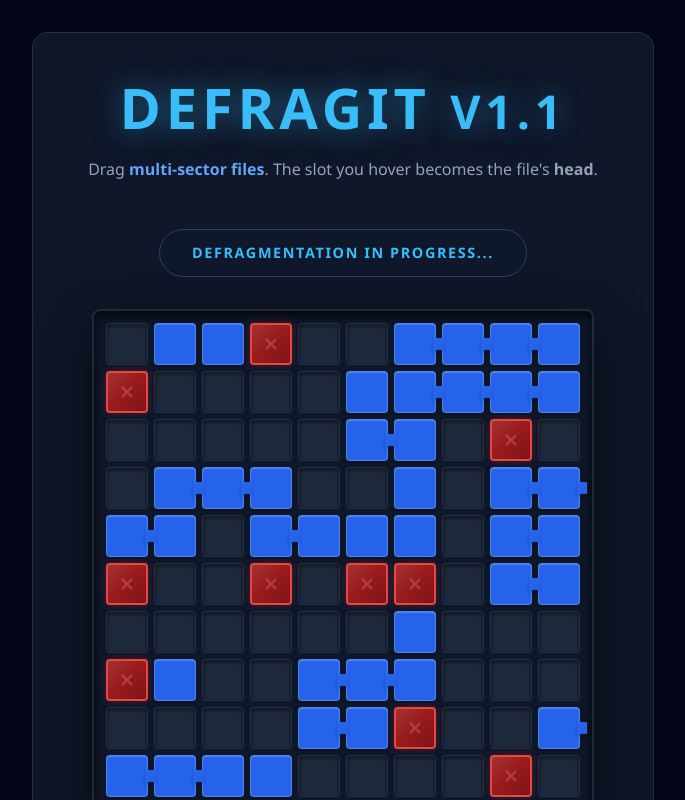
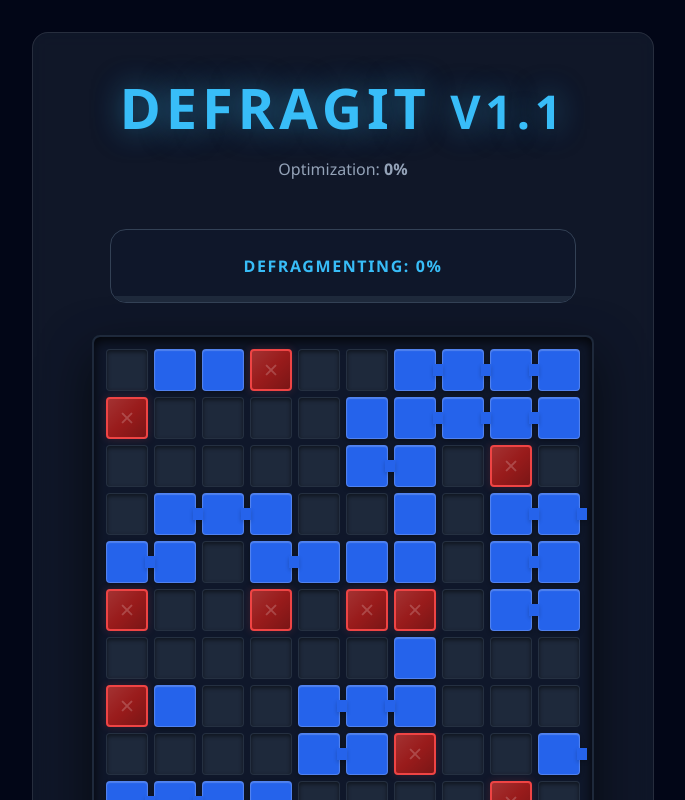
Before and after one commit to yokeholy/Defrag-It, a React (Vite) app: page / in a window 1280 px wide. Shown: the top 800 px of the page, without its empty margins (297-982 px from the left). Built offline with nearby package versions, Linux system fonts and the light colour scheme.

Commit message:
Version 1.1: Multi-sector files, defrag percentage, and landing validation feedback

```diff
--- a/src/App.css
+++ b/src/App.css
@@ -25,6 +25,11 @@ body {
   border-radius: 1rem;
   border: 1px solid rgba(255, 255, 255, 0.1);
   backdrop-filter: blur(10px);
+  transition: all 0.5s ease;
+}
+
+.game-won {
+  box-shadow: 0 0 50px rgba(16, 185, 129, 0.2);
 }
 
 h1 {
@@ -42,16 +47,20 @@ header p {
 }
 
 .status {
-  padding: 0.75rem 2rem;
-  border-radius: 9999px;
+  position: relative;
+  width: 100%;
+  max-width: 400px;
+  padding: 1.5rem 2rem;
+  border-radius: 1rem;
   font-weight: 800;
-  font-size: 0.9rem;
+  font-size: 1rem;
   text-transform: uppercase;
   letter-spacing: 0.1rem;
   background-color: #0f172a;
   border: 1px solid #334155;
   color: #38bdf8;
   transition: all 0.4s cubic-bezier(0.4, 0, 0.2, 1);
+  overflow: hidden;
 }
 
 .status.won {
@@ -59,7 +68,26 @@ header p {
   border-color: #10b981;
   color: #34d399;
   box-shadow: 0 0 20px rgba(16, 185, 129, 0.4);
-  transform: scale(1.05);
+}
+
+.progress-bar-container {
+  position: absolute;
+  bottom: 0;
+  left: 0;
+  width: 100%;
+  height: 6px;
+  background-color: #1e293b;
+}
+
+.progress-bar {
+  height: 100%;
+  background-color: #38bdf8;
+  transition: width 0.4s ease-out;
+  box-shadow: 0 0 10px rgba(56, 189, 248, 0.5);
+}
+
+.status.won .progress-bar {
+  background-color: #10b981;
 }
 
 .disk-grid {
@@ -73,6 +101,13 @@ header p {
   box-shadow:
     inset 0 4px 12px rgba(0, 0, 0, 0.8),
     0 20px 50px rgba(0, 0, 0, 0.6);
+  transition: all 0.5s ease;
+}
+
+.locked-grid {
+  opacity: 0.8;
+  filter: saturate(0.8);
+  pointer-events: none;
 }
 
 .sector {
@@ -148,10 +183,17 @@ header p {
   background: linear-gradient(135deg, rgba(255,255,255,0.1) 0%, transparent 50%, rgba(0,0,0,0.2) 100%);
 }
 
-.sector.drop-target {
+.sector.drop-target-valid {
   outline: 2px solid #38bdf8;
   outline-offset: 2px;
   box-shadow: 0 0 15px rgba(56, 189, 248, 0.6);
+  z-index: 10;
+}
+
+.sector.drop-target-invalid {
+  outline: 2px solid #ef4444;
+  outline-offset: 2px;
+  box-shadow: 0 0 15px rgba(239, 68, 68, 0.6);
   z-index: 10;
 }
 
--- a/src/App.tsx
+++ b/src/App.tsx
@@ -75,31 +75,41 @@ const generateInitialSectors = (): Sector[] => {
 const SectorSlot = ({
   sector,
   isDefragged,
-  isDragging,
   isPotentialDrop,
+  isDropValid,
   isFirst,
-  isLast
+  isLast,
+  isGameWon
 }: {
   sector: Sector;
   isDefragged: boolean;
-  isDragging: boolean;
   isPotentialDrop: boolean;
+  isDropValid: boolean;
   isFirst: boolean;
   isLast: boolean;
+  isGameWon: boolean;
 }) => {
   const { setNodeRef: setDraggableRef, attributes, listeners } = useDraggable({
     id: sector.id,
-    disabled: sector.type !== 'used',
+    disabled: sector.type !== 'used' || isGameWon,
   });
 
   const { setNodeRef: setDroppableRef, isOver } = useDroppable({
     id: sector.id,
-    disabled: sector.type !== 'empty',
+    disabled: sector.type !== 'empty' || isGameWon,
   });
 
   const typeClass = `sector-${sector.type}`;
   const defraggedClass = (sector.type === 'used' && isDefragged) ? 'defragged' : '';
-  const overClass = (isOver || isPotentialDrop) ? 'drop-target' : '';
+
+  // Visual state for drop target
+  let dropClass = '';
+  if (isPotentialDrop) {
+    dropClass = isDropValid ? 'drop-target-valid' : 'drop-target-invalid';
+  } else if (isOver && !isPotentialDrop) {
+    // If we are over a single slot but it's not part of a valid file range
+    dropClass = 'drop-target-invalid';
+  }
 
   const connectivityClass = sector.fileId ? `file-member ${isFirst ? 'file-start' : ''} ${isLast ? 'file-end' : ''}` : '';
 
@@ -109,8 +119,8 @@ const SectorSlot = ({
         setDraggableRef(node);
         setDroppableRef(node);
       }}
-      className={`sector ${typeClass} ${defraggedClass} ${overClass} ${connectivityClass}`}
-      {...(sector.type === 'used' ? { ...attributes, ...listeners } : {})}
+      className={`sector ${typeClass} ${defraggedClass} ${dropClass} ${connectivityClass}`}
+      {...(sector.type === 'used' && !isGameWon ? { ...attributes, ...listeners } : {})}
     />
   );
 };
@@ -147,24 +157,28 @@ function App() {
     };
   }, [activeId, sectors]);
 
-  const potentialDropIndices = useMemo(() => {
-    if (!activeFileData || !overId) return new Set<number>();
+  const landingData = useMemo(() => {
+    if (!activeFileData || !overId) return { indices: new Set<number>(), isValid: false };
 
     const targetIdx = sectors.findIndex(s => s.id === overId);
     const startIdx = targetIdx;
     const endIdx = startIdx + activeFileData.size - 1;
 
-    if (startIdx < 0 || endIdx >= GRID_SIZE) return new Set<number>();
+    // Out of bounds check
+    if (startIdx < 0 || endIdx >= GRID_SIZE) return { indices: new Set<number>(), isValid: false };
+
+    const indices = new Set<number>();
+    let isValid = true;
 
     for (let i = startIdx; i <= endIdx; i++) {
-      if (sectors[i].type !== 'empty' && sectors[i].fileId !== activeFileData.fileId) {
-        return new Set<number>();
+      indices.add(i);
+      const s = sectors[i];
+      if (s.type !== 'empty' && s.fileId !== activeFileData.fileId) {
+        isValid = false;
       }
     }
 
-    const indices = new Set<number>();
-    for (let i = startIdx; i <= endIdx; i++) indices.add(i);
-    return indices;
+    return { indices, isValid };
   }, [activeFileData, overId, sectors]);
 
   const defraggedIndices = useMemo(() => {
@@ -180,6 +194,12 @@ function App() {
     }
     return indices;
   }, [sectors]);
+
+  const defragPercentage = useMemo(() => {
+    const totalUsed = sectors.filter(s => s.type === 'used').length;
+    if (totalUsed === 0) return 100;
+    return Math.floor((defraggedIndices.size / totalUsed) * 100);
+  }, [sectors, defraggedIndices]);
 
   const checkWin = (currentSectors: Sector[]) => {
     let foundEmpty = false;
@@ -206,26 +226,30 @@ function App() {
 
   const handleDragEnd = (event: DragEndEvent) => {
     const { over } = event;
+    const success = over && landingData.isValid;
+
     setActiveId(null);
     setOverId(null);
     setDragOffset(0);
 
-    if (over && activeFileData && potentialDropIndices.size > 0) {
+    if (success) {
       setSectors((prev) => {
         const newSectors = prev.map(s => ({ ...s }));
         const targetIdx = prev.findIndex(s => s.id === over.id);
         const newStartIdx = targetIdx;
 
+        // 1. Clear old positions
         prev.forEach((s, idx) => {
-          if (s.fileId === activeFileData.fileId) {
+          if (s.fileId === activeFileData!.fileId) {
             newSectors[idx].type = 'empty';
             delete newSectors[idx].fileId;
           }
         });
 
-        for (let i = 0; i < activeFileData.size; i++) {
+        // 2. Fill new positions
+        for (let i = 0; i < activeFileData!.size; i++) {
           newSectors[newStartIdx + i].type = 'used';
-          newSectors[newStartIdx + i].fileId = activeFileData.fileId;
+          newSectors[newStartIdx + i].fileId = activeFileData!.fileId;
         }
 
         if (checkWin(newSectors)) {
@@ -249,19 +273,22 @@ function App() {
       onDragOver={handleDragOver}
       onDragEnd={handleDragEnd}
     >
-      <div className="game-container">
+      <div className={`game-container ${isWon ? 'game-won' : ''}`}>
         <header { ...{ style: { cursor: 'default' } } }>
           <h1>defragIt <small>v1.1</small></h1>
           <p>
-            Drag <span className="text-used">multi-sector files</span>. The slot you hover becomes the file's <strong>head</strong>.
+            Optimization: <strong>{defragPercentage}%</strong>
           </p>
         </header>
 
         <div className={`status ${isWon ? 'won' : ''}`}>
-          {isWon ? 'DISK OPTIMIZED!' : 'Defragmentation in progress...'}
+          {isWon ? 'DISK OPTIMIZED!' : `Defragmenting: ${defragPercentage}%`}
+          <div className="progress-bar-container">
+            <div className="progress-bar" style={{ width: `${defragPercentage}%` }}></div>
+          </div>
         </div>
 
-        <div className="disk-grid">
+        <div className={`disk-grid ${isWon ? 'locked-grid' : ''}`}>
           {sectors.map((sector, index) => {
             const isFirst = sector.fileId !== undefined && (index === 0 || sectors[index - 1].fileId !== sector.fileId);
             const isLast = sector.fileId !== undefined && (index === sectors.length - 1 || sectors[index + 1].fileId !== sector.fileId);
@@ -271,10 +298,11 @@ function App() {
                 key={sector.id}
                 sector={sector}
                 isDefragged={defraggedIndices.has(index)}
-                isDragging={activeFileData?.fileId === sector.fileId}
-                isPotentialDrop={potentialDropIndices.has(index)}
+                isPotentialDrop={landingData.indices.has(index)}
+                isDropValid={landingData.isValid}
                 isFirst={isFirst}
                 isLast={isLast}
+                isGameWon={isWon}
               />
             );
           })}
@@ -293,10 +321,9 @@ function App() {
       </div>
 
       <DragOverlay dropAnimation={null}>
-        {activeFileData ? (
+        {activeFileData && !isWon ? (
           <div
             style={{
-              // Using margin instead of transform to avoid fighting dnd-kit's internal positioning
               marginLeft: `-${dragOffset * (42 + 6)}px`,
               pointerEvents: 'none'
             }}
```
